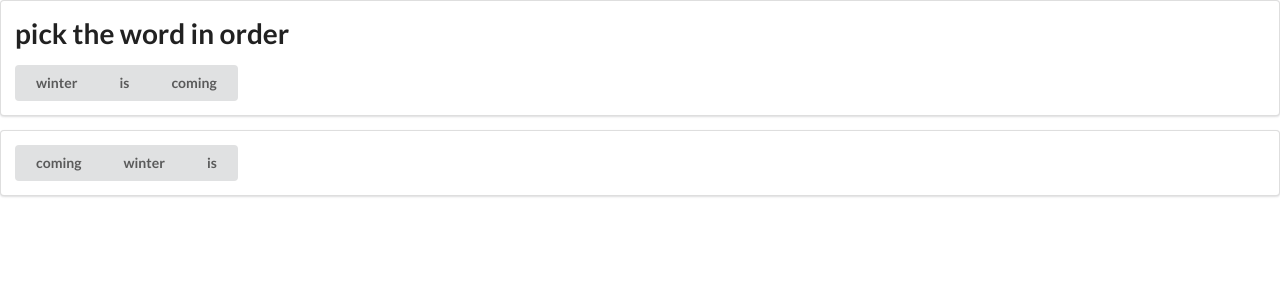
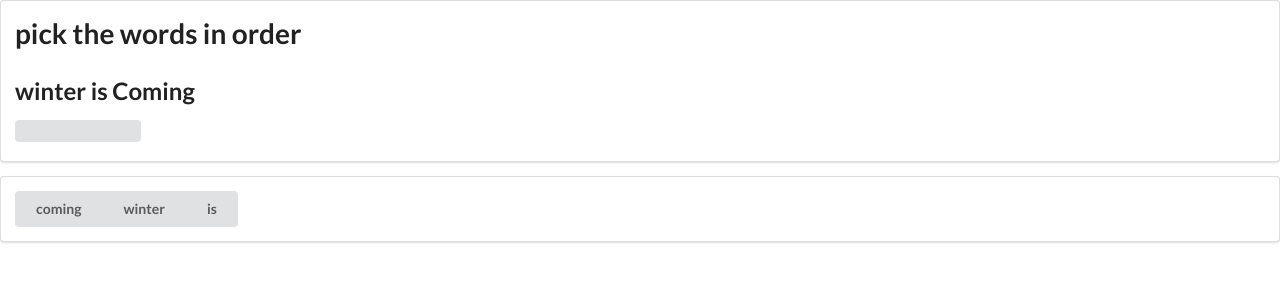
Before and after one commit to minhajspace/pickthewords, a React (Create React App) app: page / in a window 1280 px wide. Shown: the top 300 px of the page. Built offline with nearby package versions, Linux system fonts and the light colour scheme.

Commit message:
new file

```diff
--- a/src/App.js
+++ b/src/App.js
@@ -5,9 +5,6 @@ import Default from "./Defalut";
 import "./App.css";
 
 class App extends React.Component {
-  onButtonClick(event) {
-    this.setState({ userPick: event.target.value });
-  }
   render() {
     return (
       <>
--- a/src/Defalut.js
+++ b/src/Defalut.js
@@ -17,4 +17,5 @@ class Default extends React.Component {
     );
   }
 }
+
 export default Default;
--- a/src/userInput.js
+++ b/src/userInput.js
@@ -2,12 +2,17 @@ import React from "react";
 
 class UserInput extends React.Component {
   state = {
-    orignal: ["winter", "is", "coming"]
+    orignal: []
   };
+  onButtonClick(event) {
+    this.setState({ userPick: event.target.value });
+  }
   render() {
     return (
       <div className="ui segment">
-        <h1>pick the word in order </h1>
+        <h1>pick the words in order</h1>
+        <h2>winter is Coming</h2>
+
         <div className="ui buttons">
           <div className="ui button">{this.state.orignal[0]}</div>
           <div className="ui button">{this.state.orignal[1]}</div>
```
